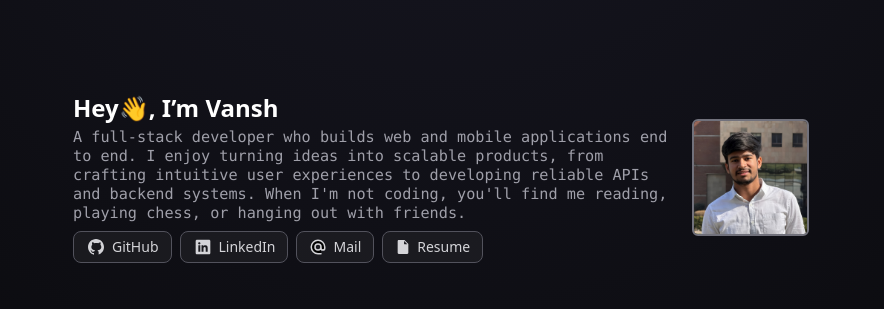
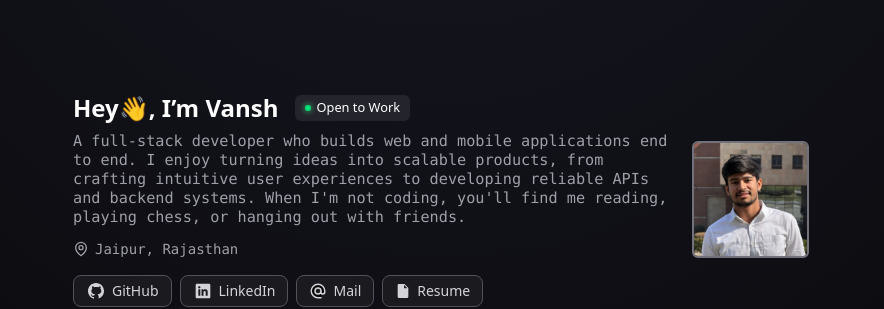
Before and after one commit to vansh-vm04/vansh.works, a Next.js app: page / in a window 1280 px wide. Shown: the top 309 px of the page, without its empty margins (199-1083 px from the left). Built offline with nearby package versions, Linux system fonts and the light colour scheme; no server answers.

Commit message:
feat: enhance Introduction component; add "Open to Work" badge and improve location display

```diff
--- a/components/Introduction.tsx
+++ b/components/Introduction.tsx
@@ -8,13 +8,26 @@ export default function Introduction() {
   return (
     <section id="about" className="flex justify-center gap-6 items-center my-6">
       <div className="flex flex-col w-full">
-        <h1 className="text-white text-2xl font-bold mb-1">Hey👋, I’m Vansh</h1>
-        <p className="text-zinc-400 leading-tight text-pretty font-mono text-[0.95rem] max-sm:text-sm">
+        <h1 className="text-white text-2xl font-bold mb-1 flex items-center gap-2 flex-wrap">
+          Hey👋, I’m Vansh
+          <span className="text-[0.8rem] font-medium bg-zinc-500/20 text-white ml-2 px-2.5 py-1 rounded-md flex items-center gap-1.5">
+            <span className="size-1.5 rounded-full bg-green-400 animate-pulse shadow-[0_0_6px_#4ade80]" />
+            Open to Work
+          </span>
+        </h1>
+        <p className="text-zinc-400 leading-tight text-pretty font-mono text-[0.95rem] max-sm:text-sm my-1">
           A full-stack developer who builds web and mobile applications end to end. I enjoy
           turning ideas into scalable products, from crafting intuitive user
           experiences to developing reliable APIs and backend systems. When I&apos;m
           not coding, you&apos;ll find me reading, playing chess, or hanging out with
           friends.
+        </p>
+        <p className="text-zinc-400 text-sm font-mono text-pretty flex items-center gap-1.5 my-2">
+          <svg className="size-4 stroke-zinc-400" xmlns="http://www.w3.org/2000/svg" viewBox="0 0 24 24" fill="none" strokeWidth="2" strokeLinecap="round" strokeLinejoin="round">
+            <path d="M20 10c0 6-8 12-8 12s-8-6-8-12a8 8 0 0 1 16 0Z" />
+            <circle cx="12" cy="10" r="3" />
+          </svg>
+          Jaipur, Rajasthan
         </p>
         <div className="flex items-center gap-2 mt-2">
           <Github />
```
